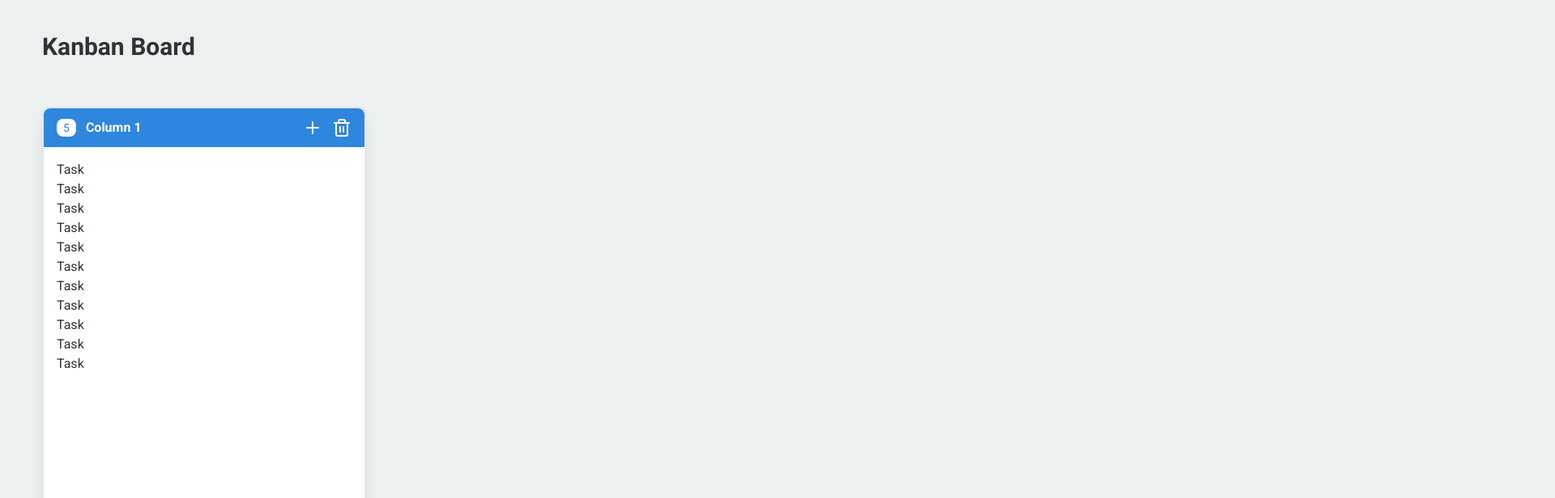
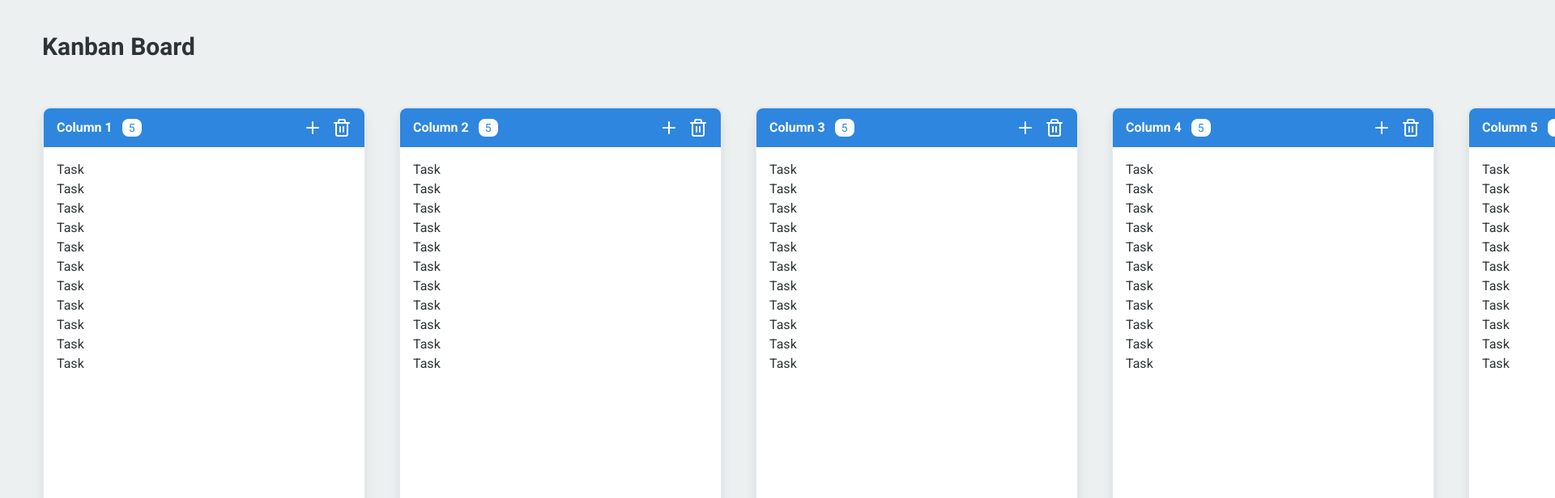
Before and after one commit to niketski/kanban-board, a React (Vite) app: page / in a window 1280 px wide. Shown: the top 616 px of the page at 81% size, 1920 px wide, since content can reach past the window. Built offline with nearby package versions, Linux system fonts and the light colour scheme.

Commit message:
chore: created initial column data

```diff
--- a/src/components/kanban-board.tsx
+++ b/src/components/kanban-board.tsx
@@ -1,56 +1,49 @@
-import { Trash2, Plus } from "lucide-react"
+import { useState } from "react"
+import KanbanColumn from "./kanban-column"
+import { Column } from "../types";
 
+const INITIAL_COLUMNS: Column[] = [
+  {
+    id: 1,
+    title: 'Column 1'
+  },
+  {
+    id: 2,
+    title: 'Column 2'
+  },
+  {
+    id: 3,
+    title: 'Column 3'
+  },
+  {
+    id: 4,
+    title: 'Column 4'
+  },
+  {
+    id: 5,
+    title: 'Column 5'
+  }
+];
 function KanbanBoard() {
+  const [columns] = useState<Column[]>(INITIAL_COLUMNS);
+
   return (
     <div className="pt-4 pb-5">
 
         <div className="px-8 flex">
 
-            {/* column */}
-            <div className="px-5">
+          {
+            columns &&
+              columns.map(column => {
+                return (
+                  <KanbanColumn
+                    key={column.id}
+                    id={column.id}
+                    title={column.title}/>
+                )
+              })
+          }
 
-
-                <div className="min-h-[500px] w-[400px] border-2 bg-white rounded-lg shadow-lg flex flex-col">
-                    {/* column heading */}
-                    <div className="bg-primary flex justify-between items-center py-3 px-4 rounded-tl-lg rounded-tr-lg">
-                        <div className="flex items-center">
-                            <span className="bg-white text-primary py-1 px-2 text-[14px] leading-none rounded-lg inline-block mr-3">5</span>
-                            <h3 className="text-white font-bold">Column 1</h3>
-                        </div>
-                        <div className="flex items-center">
-                            <button className="text-white outline-none text-[10px] mr-3 hover:opacity-70 transition-opacity" title="Add task">
-                                <Plus/>
-                            </button>
-                            <button className="text-white hover:opacity-70 transition-opacity outline-none" title="Delete column">
-                                <Trash2/>
-                            </button>
-                        </div>
-                    </div>
-                    {/* end column heading */}
-
-                    {/* column body */}
-                    <div className=" flex-1 overflow-y-auto p-4">
-                        <div className="flex flex-col">
-                            <div>Task</div>
-                            <div>Task</div>
-                            <div>Task</div>
-                            <div>Task</div>
-                            <div>Task</div>
-                            <div>Task</div>
-                            <div>Task</div>
-                            <div>Task</div>
-                            <div>Task</div>
-                            <div>Task</div>
-                            <div>Task</div>
-                        </div>
-
-                    </div>
-                    {/* end column body */}
-                </div>
-
-
-            </div>
-            {/* end column */}
 
 
         </div>
--- a/src/components/kanban-column.tsx
+++ b/src/components/kanban-column.tsx
@@ -1,19 +1,20 @@
-import { Column } from "../types"
+import { Id } from "../types"
 import { Trash2, Plus } from "lucide-react"
 
 interface KanbanColumnProps {
-    column: Column;
+    title: string,
+    id: Id
 }
 
-function KanbanColumn({ column } : KanbanColumnProps) {
+function KanbanColumn({ title } : KanbanColumnProps) {
   return (
     <div className="px-5">
         <div className="min-h-[500px] w-[400px] border-2 bg-white rounded-lg shadow-lg flex flex-col">
             {/* column heading */}
             <div className="bg-primary flex justify-between items-center py-3 px-4 rounded-tl-lg rounded-tr-lg">
                 <div className="flex items-center">
-                    <span className="bg-white text-primary py-1 px-2 text-[14px] leading-none rounded-lg inline-block mr-3">5</span>
-                    <h3 className="text-white font-bold">{column.title}</h3>
+                    <h3 className="text-white font-bold">{title}</h3>
+                    <span className="bg-white text-primary py-1 px-2 text-[14px] leading-none rounded-lg inline-block ml-3">5</span>
                 </div>
                 <div className="flex items-center">
                     <button className="text-white outline-none text-[10px] mr-3 hover:opacity-70 transition-opacity" title="Add task">
```
Also changed, not shown: src/containers/kanban-board-container.tsx (added, +45 -0 lines), src/types.ts (+7 -0 lines).
